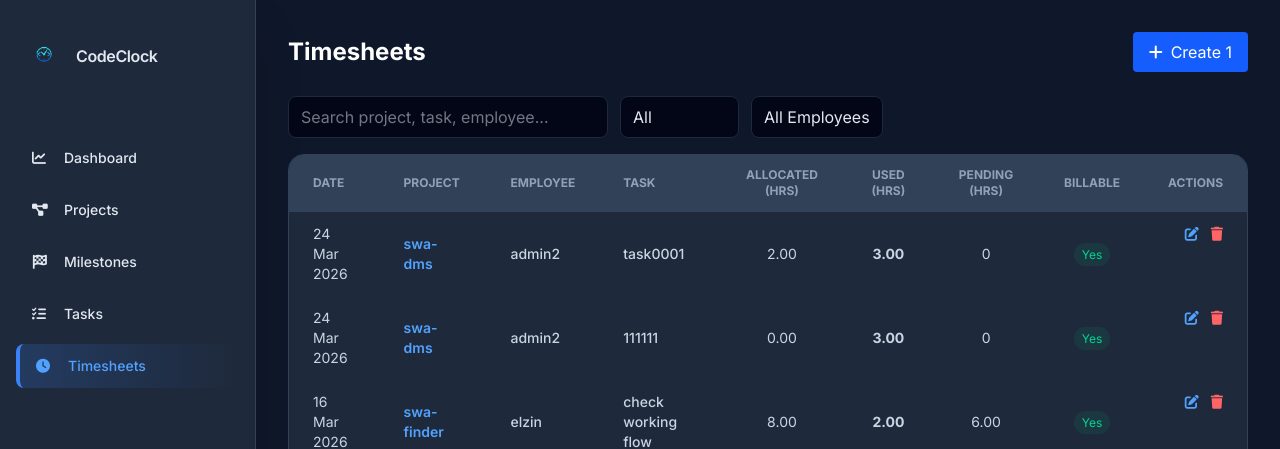
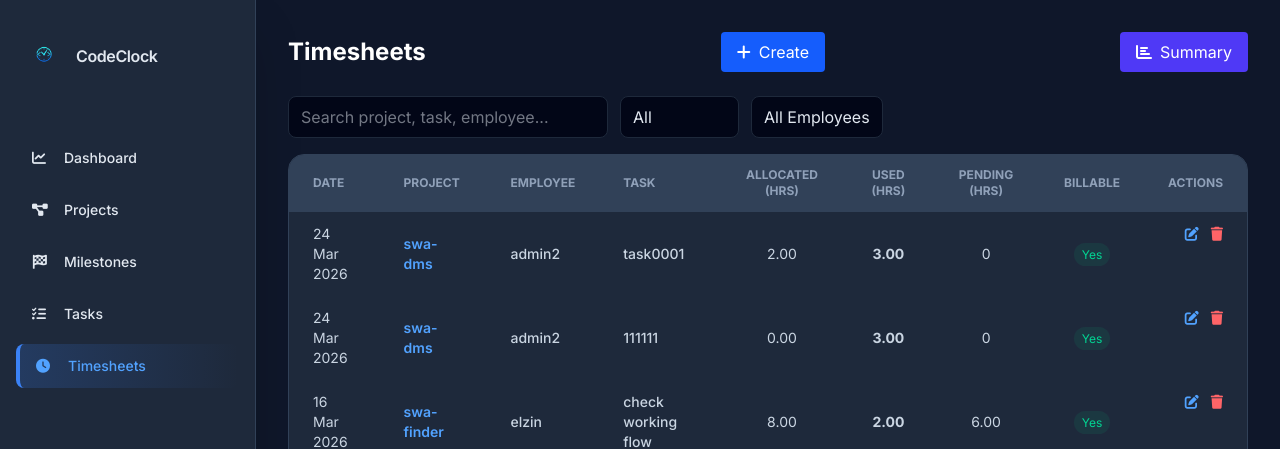
Before and after one commit to jasnamolkc/Timesheetmanagement-system-django, a Django app: page /timesheets/ in a window 1280 px wide. Shown: the top 449 px of the page. Run offline with Django 5.2, Linux system fonts and the light colour scheme; data comes from the database, SQL or seed files in the repository; style sheets or scripts are compiled from the project's sources.

Commit message:
Update list.html

```diff
--- a/timesheet/templates/timesheet/list.html
+++ b/timesheet/templates/timesheet/list.html
@@ -8,8 +8,12 @@
 
     <button onclick="openModal('{% url 'timesheet_create' %}')"
             class="bg-blue-600 hover:bg-blue-700 text-white px-4 py-2 rounded flex items-center">
-        <i class="fas fa-plus mr-2"></i> Create 1
+        <i class="fas fa-plus mr-2"></i> Create
     </button>
+    <button onclick="openSummaryModal()"
+        class="bg-indigo-600 hover:bg-indigo-700 text-white px-4 py-2 rounded flex items-center">
+    <i class="fas fa-chart-bar mr-2"></i> Summary
+</button>
 </div>
 
 <div class="flex gap-3 mb-4 flex-wrap">
@@ -93,6 +97,61 @@
         </tbody>
     </table>
 </div>
+<!-- ------------------modal------------ -->
+<!-- ------------------------------ -->
+
+<div id="summaryModal" class="hidden fixed inset-0 z-50 flex items-center justify-center bg-black/60">
+    <div class="bg-slate-800 rounded-xl p-6 w-full max-w-xl border border-slate-700">
+
+        <!-- Header -->
+        <div class="flex justify-between items-center mb-4">
+            <h3 class="text-lg font-semibold text-white">Timesheet Summary</h3>
+            <button onclick="closeSummaryModal()" class="text-slate-400 hover:text-white">✕</button>
+        </div>
+
+        <!-- Filters -->
+        <div class="flex gap-3 mb-4">
+
+            {% if can_manage %}
+            <select id="summaryEmployee"
+                    class="bg-slate-900 border border-slate-700 text-white px-3 py-2 rounded w-1/2">
+                <option value="">Select Employee</option>
+                {% for emp in all_employees %}
+                    <option value="{{ emp.id }}">{{ emp.user.username }}</option>
+                {% endfor %}
+            </select>
+            {% endif %}
+
+            <input type="date" id="summaryDate"
+                   class="bg-slate-900 border border-slate-700 text-white px-3 py-2 rounded w-1/2">
+        </div>
+
+        <!-- Load Button -->
+        <button onclick="loadSummary()"
+                class="w-full bg-blue-600 hover:bg-blue-700 text-white py-2 rounded mb-4">
+            Load Summary
+        </button>
+
+        <!-- Result Table -->
+        <table class="w-full text-sm text-slate-300 mb-4">
+            <thead>
+                <tr class="text-slate-400">
+                    <th class="text-left py-2">Task</th>
+                    <th class="text-right py-2">Hours</th>
+                </tr>
+            </thead>
+            <tbody id="summaryBody"></tbody>
+        </table>
+
+        <!-- Total -->
+        <div class="text-right text-white font-bold">
+            Total: <span id="summaryTotal">0</span> hrs
+        </div>
+
+    </div>
+</div>
+<!-- ------------------modal------------ -->
+<!-- ------------------------------ -->
 
 <!-- Pagination -->
 {% if is_paginated %}
@@ -185,5 +244,54 @@ if (employeeFilter) {
     employeeFilter.addEventListener("change", filterTimesheets);
 }
 </script>
+<script>
+function openSummaryModal() {
+    document.getElementById("summaryModal").classList.remove("hidden");
+}
+
+function closeSummaryModal() {
+    document.getElementById("summaryModal").classList.add("hidden");
+}
+
+function loadSummary() {
+
+    const empEl = document.getElementById("summaryEmployee");
+    const employeeId = empEl ? empEl.value : null;
+    const date = document.getElementById("summaryDate").value;
+
+    if (!date) {
+        alert("Select date");
+        return;
+    }
+
+    let url = '/timesheet/day-details/?date=${date}';
+    if (employeeId) {
+        url += '&employee_id=${employeeId}';
+    }
+
+    fetch(url)
+    .then(res => res.json())
+    .then(data => {
+
+        const body = document.getElementById("summaryBody");
+        body.innerHTML = "";
+
+        if (data.tasks.length === 0) {
+            body.innerHTML = '<tr><td colspan="2" class="text-center text-slate-500 py-3">No data</td></tr>';
+        }
+
+        data.tasks.forEach(t => {
+            body.innerHTML += `
+                <tr>
+                    <td class="py-2">${t.task}</td>
+                    <td class="text-right">${t.hours}</td>
+                </tr>
+            `;
+        });
+
+        document.getElementById("summaryTotal").innerText = data.total_hours;
+    });
+}
+</script>
 
 {% endblock %}
```
